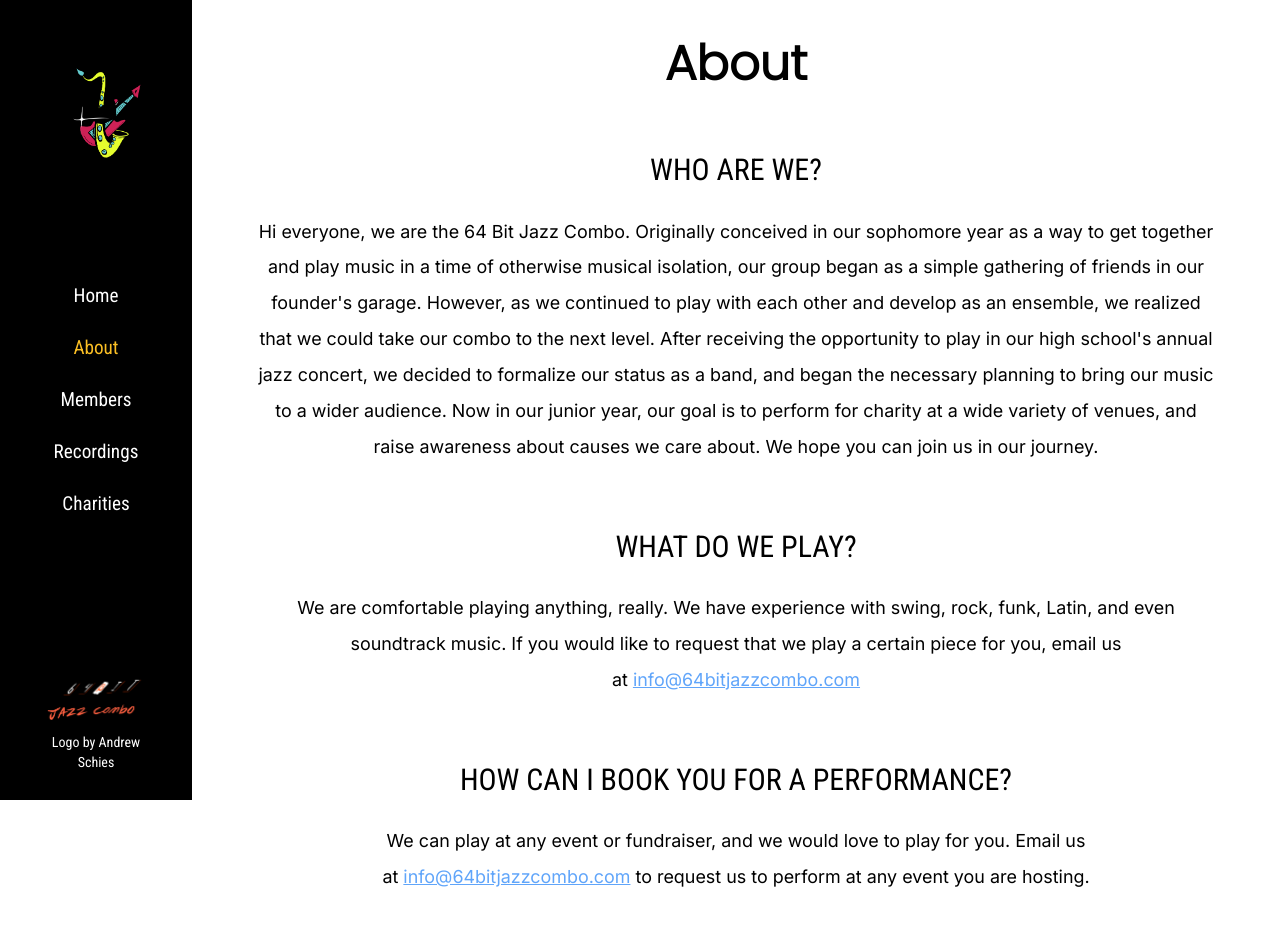
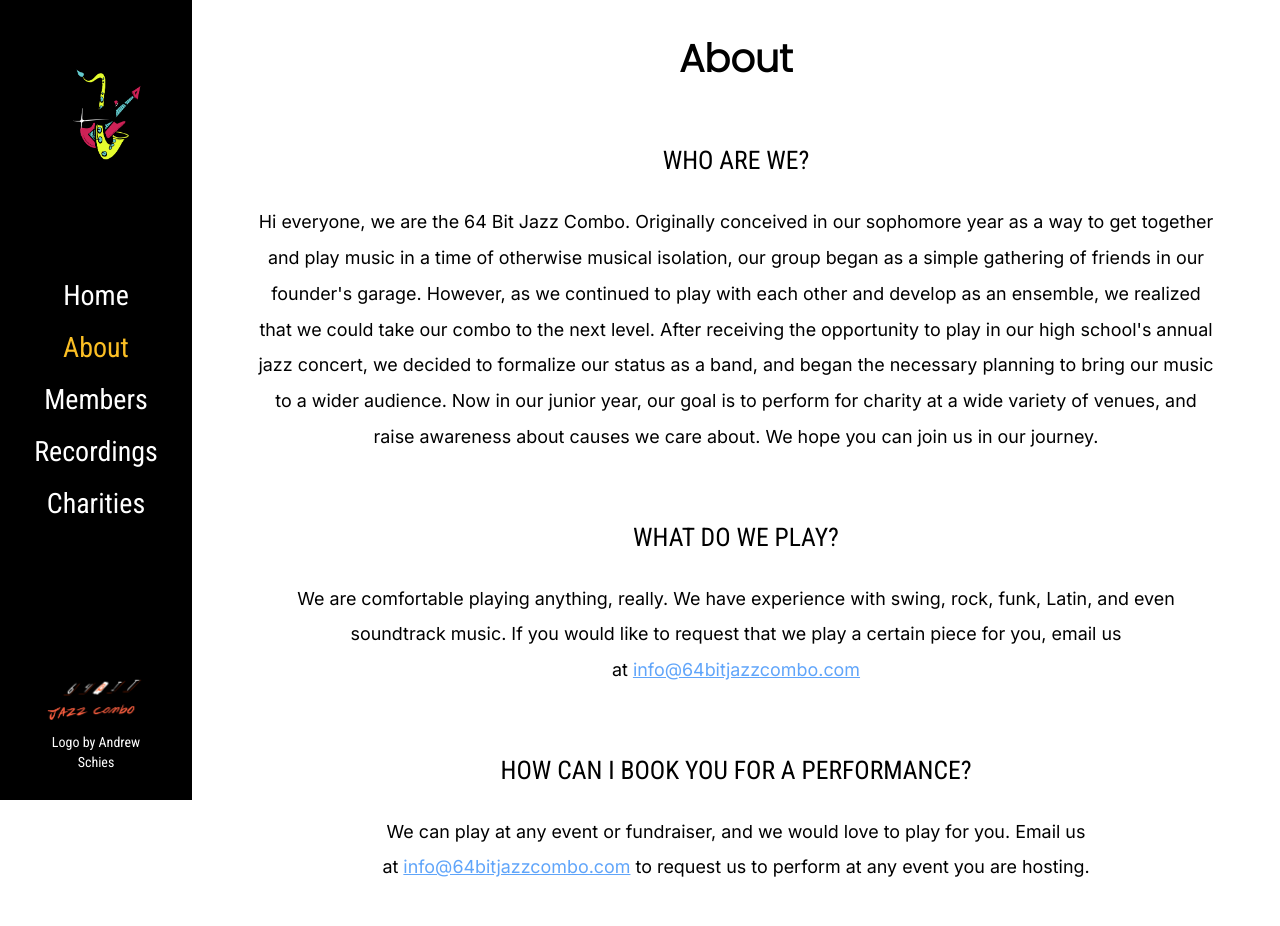
Before and after one commit to AarnavSrivastava/64bitwebsite, a Next.js app in the folder 64-bit-website/: page /about in a window 1280 px wide. Shown: the top 926 px of the page. Built offline with nearby package versions, Linux system fonts and the light colour scheme.

Commit message:
formatting changes

```diff
--- a/64-bit-website/components/biography.js
+++ b/64-bit-website/components/biography.js
@@ -4,7 +4,7 @@ import Image from "next/image"
 const Biography = (props) => {
     return (
         <div className="border-b-4 border-amber-400 flex relative flex-row justify-between w-full font-Inter text-black">
-            {props.right && <div className="basis-5/12 border-r-4 border-amber-400 flex justify-center">
+            {props.right && <div className="max-w-[750px] basis-5/12 border-r-4 border-amber-400 flex justify-center">
                 <Image placeholder="blur" priority="true" object-fit="true" src={props.image} className="absolute transition ease-in-out hover:scale-110 grow " id="gangsta" alt={props.name} />
             </div>}
             <div className="basis-0 grow flex flex-col justify-center items-center gap-[2vw] text-center">
@@ -15,7 +15,7 @@ const Biography = (props) => {
                     <div>{props.children}</div>
                 </div>
             </div>
-            {!props.right && <div className="basis-5/12 border-l-4 border-amber-400 flex justify-center">
+            {!props.right && <div className="max-w-[750px] basis-5/12 border-l-4 border-amber-400 flex justify-center">
                 <Image placeholder="blur" priority="true" object-fit="true" src={props.image} className="absolute transition ease-in-out hover:scale-110 grow " id="gangsta" alt={props.name} />
             </div>}
         </div>
--- a/64-bit-website/components/charitylink.js
+++ b/64-bit-website/components/charitylink.js
@@ -13,7 +13,7 @@ const CharityLink = (props) => {
                 <div className="md:text-[1.3vw] text-sm text-center leading-loose">
                     {props.children}
                 </div>
-                <a target="_blank" rel="noreferrer" href={props.link} className="rounded-lg w-[10vw] flex md:text-[1vw] text-[0.25em] font-Poppins py-[1vw] justify-center text-center border-2 border-black shadow-lg transition ease-in-out hover:bg-black hover:text-amber-400 hover:scale-125">
+                <a target="_blank" rel="noreferrer" href={props.link} className="px-[1vw] rounded-lg w-[10vw] min-w-[100px] flex md:text-[1vw] text-[0.5em] font-Poppins py-[1vw] justify-center text-center border-2 border-black shadow-lg transition ease-in-out hover:bg-black hover:text-amber-400 hover:scale-125">
                     Donate Now
                 </a>
             </div>
--- a/64-bit-website/components/navbar.js
+++ b/64-bit-website/components/navbar.js
@@ -7,7 +7,7 @@ import logo_text from "../logos/logo_text.png"
 
 const Navbar = () => {
     return (
-        <navbar className="h-screen flex flex-col sticky top-0 px-[5vw] w-[15vw] bg-black justify-center items-center gap-[2.5vw] py-8 md:text-[1.5vw] text-sm font-RobotoC">
+        <navbar className="h-screen flex flex-col sticky top-0 px-[5vw] max-w-[250px] w-[15vw] bg-black justify-center items-center gap-[2.5vw] py-8 xl:text-[28px] md:text-[1.5vw] text-sm font-RobotoC">
             <div className="md:w-[10vw] w-[50px] absolute -translate-y-[35vh]">
                 <Image src={logo} className="" id="logo" alt="logo" />
             </div>
--- a/64-bit-website/pages/about.js
+++ b/64-bit-website/pages/about.js
@@ -3,10 +3,10 @@ import Link from "next/link";
 export default function About() {
     return (
       <div className="text-black flex flex-col gap-[5vw] px-[5vw] mb-[5vw]">
-          <h1 className="text-5xl font-bold font-Poppins flex justify-center mt-10">
+          <h1 className="lg:text-[3vw] text-5xl font-bold font-Poppins flex justify-center mt-10">
             About
           </h1>
-          <div className="flex flex-col font-RobotoC text-3xl text-center gap-[5vw]">
+          <div className="flex flex-col font-RobotoC lg:text-[2vw] text-3xl text-center gap-[5vw]">
             <div>
               WHO ARE WE?
               <div className="mt-[2vw] md:text-[1.4vw] text-sm font-Inter leading-loose">
--- a/64-bit-website/pages/charities.js
+++ b/64-bit-website/pages/charities.js
@@ -7,7 +7,7 @@ import StJudes from "../images/stjudes.webp"
 export default function Charities() {
     return (
       <div className="flex flex-col gap-[10vw] pb-[4vw]">
-          <h1 className="text-5xl font-Poppins font-bold text-black flex justify-center mt-10">
+          <h1 className="lg:text-[3vw] text-5xl font-Poppins font-bold text-black flex justify-center mt-10">
             Charities
           </h1>
 
--- a/64-bit-website/pages/index.js
+++ b/64-bit-website/pages/index.js
@@ -4,7 +4,7 @@ import logo_transparent from "../logos/logo_transparent.png"
 export default function Home() {
   return (
     <div className="flex flex-col">
-        <h1 className="text-5xl text-black font-bold font-Poppins flex justify-center mt-10">
+        <h1 className="lg:text-[3vw] text-5xl text-black font-bold font-Poppins flex justify-center mt-10">
           The 64 Bit Jazz Combo
         </h1>
         <div className="text-black mt-[2vw] md:text-[1.4vw] text-sm font-Poppins leading-loose text-center">
--- a/64-bit-website/pages/members.js
+++ b/64-bit-website/pages/members.js
@@ -10,7 +10,7 @@ import sayan from "../images/sayan.webp"
 export default function Members() {
     return (
       <div className="flex flex-col gap-[5vw] pb-[4vw]">
-          <h1 className="text-black text-5xl font-bold flex justify-center mt-10 font-Poppins">
+          <h1 className="text-black lg:text-[3vw] text-5xl font-bold flex justify-center mt-10 font-Poppins">
             Members
           </h1>
           <div className="flex flex-col border-t-4 border-amber-400">
--- a/64-bit-website/pages/recordings.js
+++ b/64-bit-website/pages/recordings.js
@@ -4,7 +4,7 @@ import logo_transparent from "../logos/logo_transparent.png"
 export default function Recordings() {
     return (
       <div>
-          <h1 className="text-5xl text-black font-bold font-Poppins flex justify-center mt-10">
+          <h1 className="lg:text-[3vw] text-5xl text-black font-bold font-Poppins flex justify-center mt-10">
             Recordings
           </h1>
           <div className="text-2xl text-black font-bold font-Poppins flex justify-center mt-10">
```
